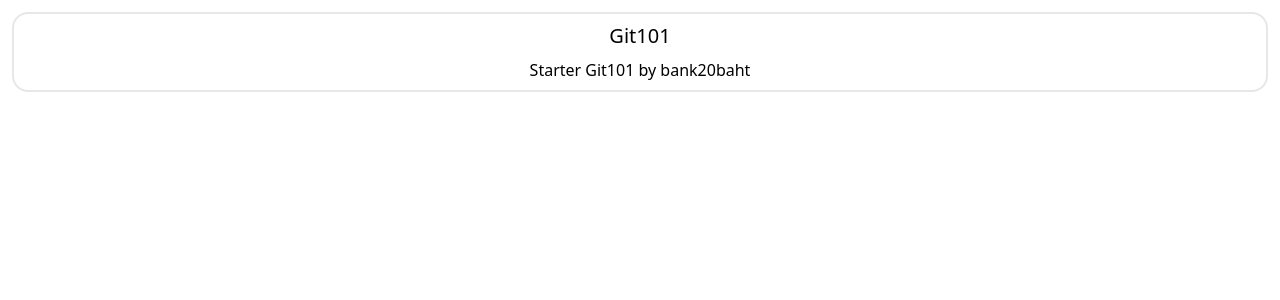
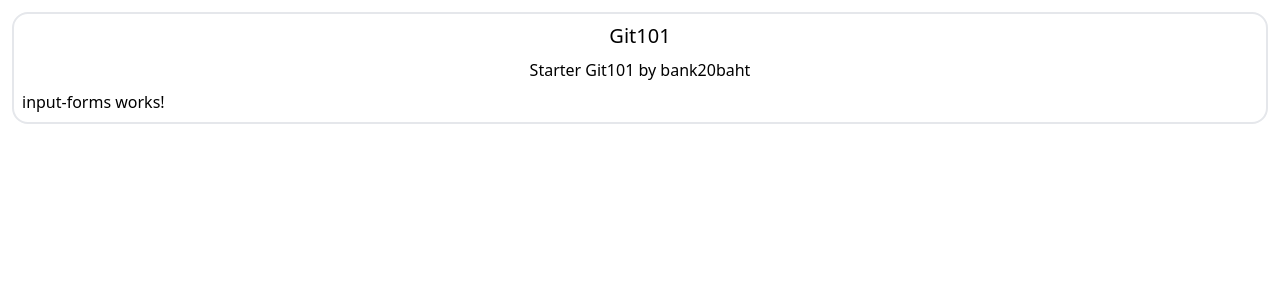
Before and after one commit to bank20baht/git101, an Angular app: page / in a window 1280 px wide. Shown: the top 300 px of the page. Built offline with nearby package versions, Linux system fonts and the light colour scheme.

Commit message:
feat: create input forms components

```diff
--- a/src/app/shared/components/card/card.html
+++ b/src/app/shared/components/card/card.html
@@ -5,4 +5,5 @@
   <div class="text-center font-light">
     {{ desc }}
   </div>
+  <git101-input-forms />
 </div>
--- a/src/app/shared/components/card/card.ts
+++ b/src/app/shared/components/card/card.ts
@@ -1,8 +1,9 @@
 import { Component, Input } from '@angular/core';
+import { InputForms } from '../input-forms/input-forms';
 
 @Component({
   selector: 'git101-card',
-  imports: [],
+  imports: [InputForms],
   templateUrl: './card.html',
   styleUrl: './card.css',
 })
--- /dev/null
+++ b/src/app/shared/components/input-forms/input-forms.html
@@ -0,0 +1 @@
+<p>input-forms works!</p>
```
Also changed, not shown: src/app/shared/components/input-forms/input-forms.ts (added, +11 -0 lines), src/app/shared/components/input-forms/input-forms.css (added), 1 other file (tests, documents, lock files or other folders).
